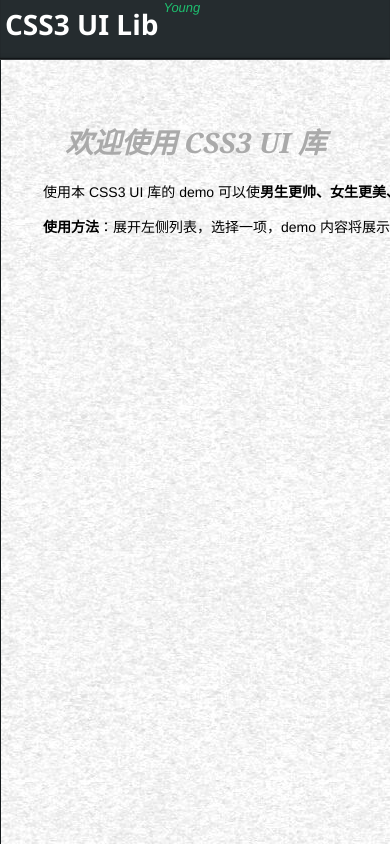
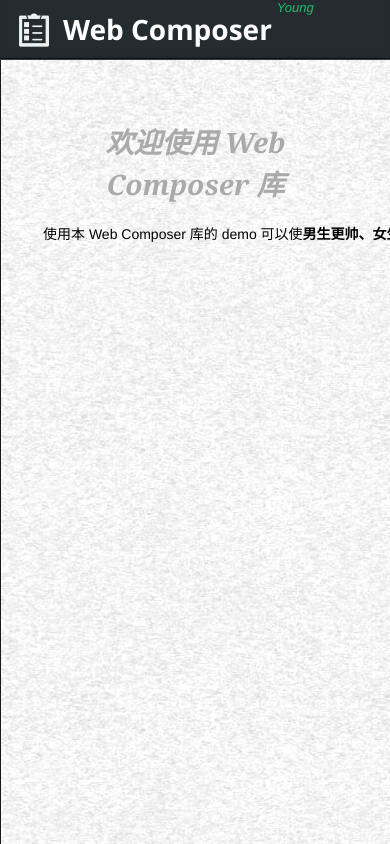
Before and after one commit to MillZhang/CSS3Lib, a website: page index.html at #!/clib/welcome in a window 390 px wide. Drawn offline with Linux system fonts and the light colour scheme.

Commit message:
菜单显示

```diff
--- a/js/common/main.js
+++ b/js/common/main.js
@@ -24,6 +24,15 @@ Young.controller('CSS3LibCtrl', function() {
 			$this.attr("data-you-show",true);
 			$this.text("Show CSS Code");
         }
+    };
 
-    };
+    this.showMenu = function(event){
+        angular.element(event.target).toggleClass('show');
+        if (angular.element(event.target).hasClass('show')) {
+            $(".left-column").css("width","300px");
+        }else{
+            $(".left-column").css("width","0");
+        }
+
+    }
 });
--- a/pages/tpl/header.html
+++ b/pages/tpl/header.html
@@ -1,5 +1,6 @@
 <div id="toolbar" class="toolbar display-box normal">
+	<a class="header-menu" ng-click="mainCtrl.showMenu($event)"><img src="../images/menu.png" alt="show menu"></a>
     <a class="title" href="javascript:;" ui-sref="clib.welcome">
-    	<span>CSS3 UI Lib</span><sup>Young</sup>
+    	<span>Web Composer</span><sup>Young</sup>
     </a>
 </div>
--- a/pages/tpl/welcome.html
+++ b/pages/tpl/welcome.html
@@ -1,9 +1,7 @@
 <div class="wrapper" style="margin:1em;">
     <div class="header">
-        <h1 style="text-align: center;">欢迎使用 CSS3 UI 库</h1></div>
+        <h1 style="text-align: center;">欢迎使用 Web Composer 库</h1></div>
     <div class="content">
-        <p>使用本 CSS3 UI 库的 demo 可以使<strong>男生更帅、女生更美、人品更高</strong>，改善夫妻关系，提高生活品质。让你相信爱，让世界充满爱！</p>
-        <p><strong>使用方法</strong>：展开左侧列表，选择一项，demo 内容将展示在这儿。
-        </p>
+        <p>使用本 Web Composer 库的 demo 可以使<strong>男生更帅、女生更美、人品更高</strong>，改善夫妻关系，提高生活品质。让你相信爱，让世界充满爱！</p>
     </div>
 </div>
--- a/styles/custom.css
+++ b/styles/custom.css
@@ -19,7 +19,7 @@
     margin: 0 auto;
 }
 
-.wrapper ::-webkit-scrollbar {
+.wrapper::-webkit-scrollbar {
     width: 0px!important;
 }
 
@@ -115,9 +115,27 @@ pre.hideCssAnimation {
     transform: translateY(.2em);
 }
 
+.header-menu {
+    width: 40px;
+    margin-left: 1em;
+    display: none;
+}
+
+.header-menu img {
+    width: 100%;
+    position: relative;
+    top: 10px;
+}
+
 @media (max-width: 1200px) {
     .left-column {
         width: 0;
+    }
+    .header-menu {
+        display: inline-block;
+        *display: inline;
+        zoom: 1;
+        cursor:pointer;
     }
 }
 
```
Also changed, not shown: images/menu.png (added).
